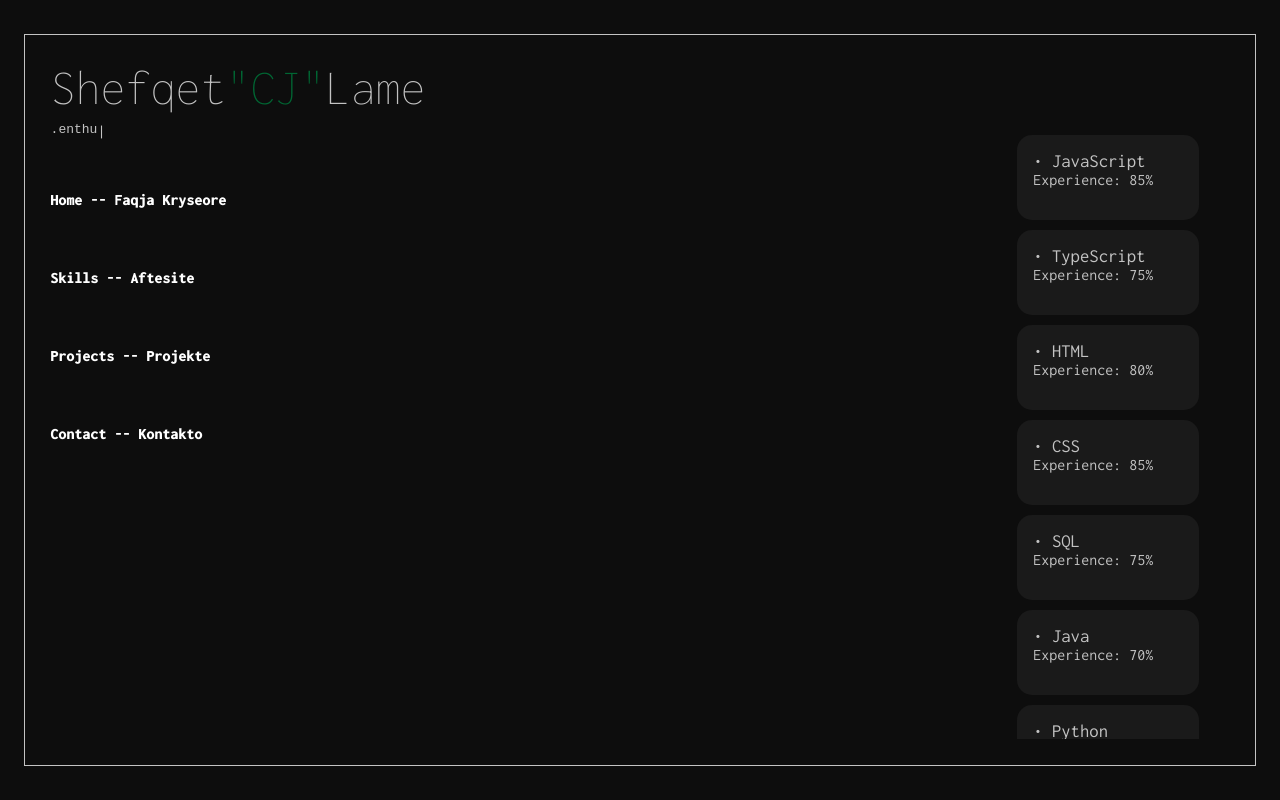
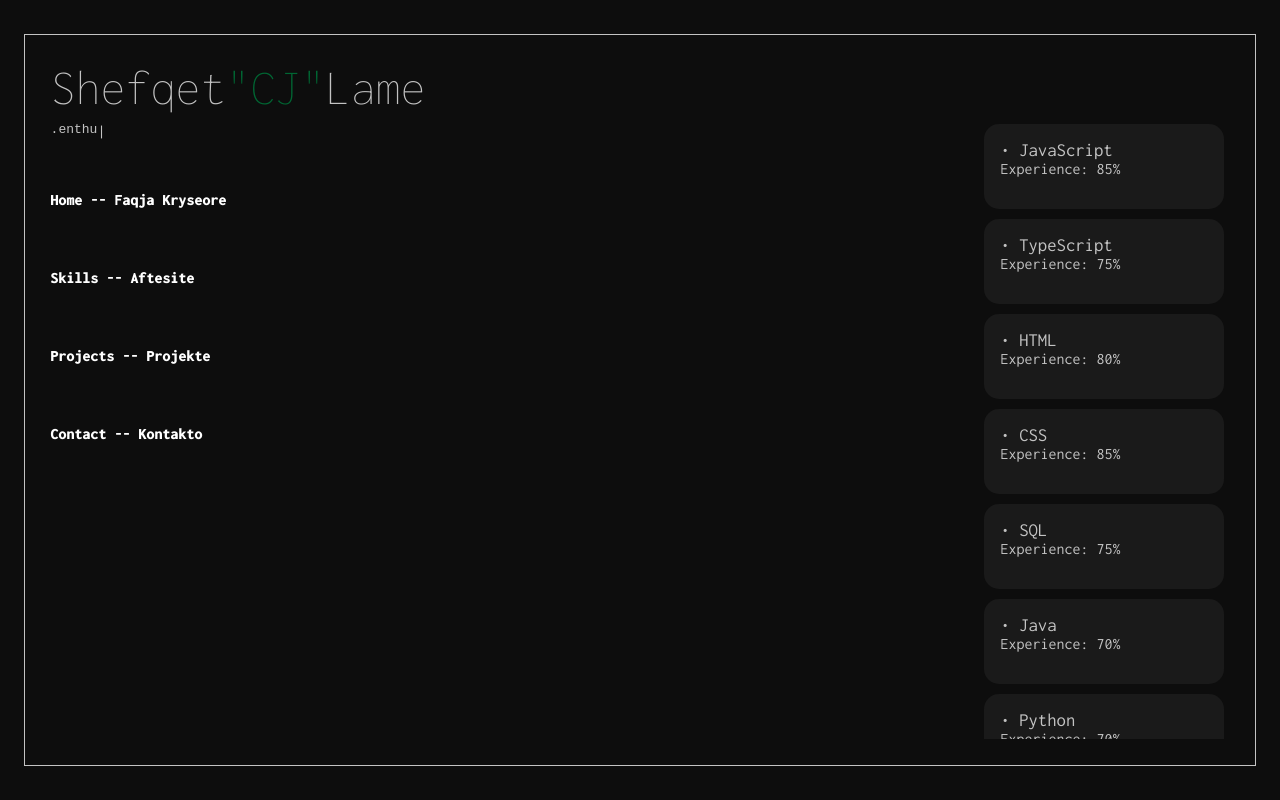
Before and after one commit to cetijunior/CJ.Portfolio, a React (Vite) app: page /Skills in a window 1280 px wide. Built offline with nearby package versions, Linux system fonts and the light colour scheme.

Commit message:
design and resume updates

```diff
--- a/src/components/homepage/Home.jsx
+++ b/src/components/homepage/Home.jsx
@@ -34,6 +34,7 @@ const Container = styled.div`
 `;
 
 const Header = styled.div`
+  cursor: cell;
   width: 16rem;
   height: 20rem;
   color: #c3c3c3;
@@ -80,24 +81,29 @@ const Li = styled.li`
   font-weight: 900;
   margin-top: 2.5rem;
   font-size: 1rem;
-  rounded: full;
+  border-radius: 0; // default border-radius
+  position: relative;
   cursor: pointer;
   width: auto;
   height: 25px;
-  transition: background-color 0.3s;
-  border-radius: 10px;
+  transition: padding 0.3s, margin 0.3s, background-color 0.3s, border-radius 0.3s; // added transition here
 
   &:hover {
     background-color: #006633;
     border-radius: 10px;
-
+    margin: 2px 2px;
+    padding: 6px 6px;
+    margin-top: 2.5rem;
+    padding-top: 0.8rem;
   }
 
   @media (max-width: 650px) {
     margin-top: 1rem;
-    align-items: start
+    align-items: start;
     padding: 0;
+  }
 `;
+
 
 const Home = () => {
   useEffect(() => {
@@ -130,35 +136,37 @@ const Home = () => {
           </Flex>
 
           <Ul>
+
+            <Link to="/" style={{ textDecoration: "none", color: "white" }}>
               <Li>
-              <Link to="/" style={{ textDecoration: "none", color: "white" }}>
                 Home -- Faqja Kryseore
+              </Li>
             </Link>
+
+            <Link to="/Skills" style={{ textDecoration: "none", color: "white" }}>
+              <Li>
+                Skills -- Aftesite
               </Li>
-            <Li>
-              <Link
-                to="/Skills"
-                style={{ textDecoration: "none", color: "white" }}
-              >
-                Skills -- Aftesite
             </Link>
-            </Li>
-            <Li>
+
+
             <Link
                 to="/Projects"
                 style={{ textDecoration: "none", color: "white" }}
               >
+              <Li>
                 Projects -- Projekte
+              </Li>
             </Link>
-            </Li>
-            <Li>
+
             <Link
                 to="/Contact"
                 style={{ textDecoration: "none", color: "white", hover: "#006633" }}
               >
+              <Li>
                 Contact -- Kontakto
+              </Li>
             </Link>
-            </Li>
           </Ul>
 
           <Outlet />
--- a/src/pages/Contact.jsx
+++ b/src/pages/Contact.jsx
@@ -118,7 +118,7 @@ const Contact = () => {
           >
             <Social src={Linkedin} alt="CJ's LinkedIn" />
           </a>
-          <ResumeButton onClick={() => window.open("https://drive.google.com/file/d/1Zlzr6kKI5a8GyUAtTLO4x_fXra8i3Qof/view?usp=sharing", "_blank")} download>
+          <ResumeButton onClick={() => window.open("https://drive.google.com/file/d/1Mgiqq5mZZTfvpkINffIH3dU66WOjPaUd/view?usp=sharing", "_blank")} download>
             Get Resume
           </ResumeButton>
         </Center>
--- a/src/pages/Skills.jsx
+++ b/src/pages/Skills.jsx
@@ -1,17 +1,16 @@
 import React, { useState, useEffect } from "react";
 import styled from "styled-components";
-import { motion } from "framer-motion";
+import { motion, AnimatePresence } from "framer-motion";
+import { fadeIn, staggerContainer } from "../components/data/motion";
 
 const Container = styled(motion.div)`
   display: grid;
+  grid-template-columns: repeat(auto-fill, minmax(250px, 1fr));
   justify-content: flex-end;
-  width: 50%;
-  height: 80%;
+  height: 85%;
   color: #c3c3c3;
   position: absolute;
   margin: 1.6rem;
-  margin-left: -0.5rem;
-  padding: 1.6rem;
   bottom: 0;
   right: 0;
   font-family: "Inconsolata", monospace;
@@ -62,6 +61,7 @@ const StyledSkill = styled.div`
   border-radius: 15px;
   cursor: pointer;
   transition: background-color 0.3s;
+  overflow: hidden;
 
   &:hover {
     background-color: #006633;
@@ -72,6 +72,11 @@ const StyledSkill = styled.div`
     margin: 5px;
     flex-direction: column;
   }
+`;
+
+const ExpandableContent = styled(motion.div)`
+  overflow: hidden;
+  width: auto; /* Set a fixed width for expanded content */
 `;
 
 const Skills = () => {
@@ -165,21 +170,9 @@ const Skills = () => {
 
   const [selectedSkill, setSelectedSkill] = useState(null);
 
-  const floatFromRightVariants = {
-    hidden: {
-      x: 100,
-      opacity: 0,
-      transition: {
-        duration: 2,
-      },
-    },
-    visible: {
-      x: 0,
-      opacity: 1,
-      transition: {
-        duration: 0.8,
-      },
-    },
+  const expandCollapseVariants = {
+    hidden: { opacity: 0, height: 0, width: 0 },
+    visible: { opacity: 1, height: 'auto', width: 300 }, // Set fixed width for visible state
   };
 
   // Check screen size and reset selectedSkill if less than 450px
@@ -192,25 +185,37 @@ const Skills = () => {
   return (
     <>
       <Container
+        variants={staggerContainer}
         initial="hidden"
-        animate="visible"
-        variants={floatFromRightVariants}
+        whileInView="show"
+        viewport={{ once: false, amount: 0.25 }}
       >
         {skillsList.map((skill, i) => (
-          <ContainerSlideIn key={i} variants={floatFromRightVariants}>
+          <ContainerSlideIn
+            key={i}
+            variants={fadeIn("left", "tween", (i + 1) * 0.2, 0.8)}
+          >
             <StyledSkill onClick={() => setSelectedSkill(selectedSkill === i ? null : i)}>
               <h3 style={{ fontWeight: 400 }}>• {skill.name}</h3>
               <p>Experience: {skill.experience}%</p>
+              <AnimatePresence>
                 {selectedSkill === i && (
-                <div>
+                  <ExpandableContent
+                    initial="visible"
+                    animate="visible"
+                    exit="hidden"
+                    variants={expandCollapseVariants}
+                    transition={{ duration: 0.5 }}
+                  >
                     <p>Details:</p>
-                  <ol style={{ paddingLeft: 0, marginLeft: 20 }}>
+                    <ol style={{ paddingLeft: 10, marginLeft: 20 }}>
                       {skill.details.split(',').map((item, index) => (
                         <li key={index}>{item.trim()}</li>
                       ))}
                     </ol>
-                </div>
+                  </ExpandableContent>
                 )}
+              </AnimatePresence>
             </StyledSkill>
           </ContainerSlideIn>
         ))}
```
Lines whose indentation alone changed are shown as unchanged.
